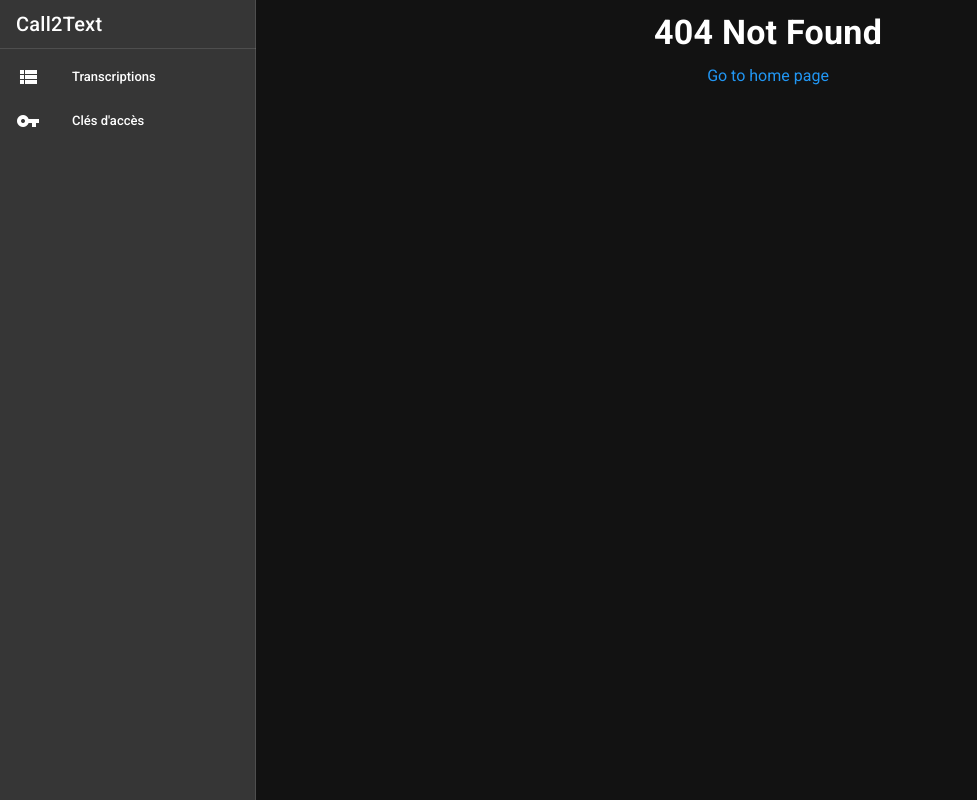
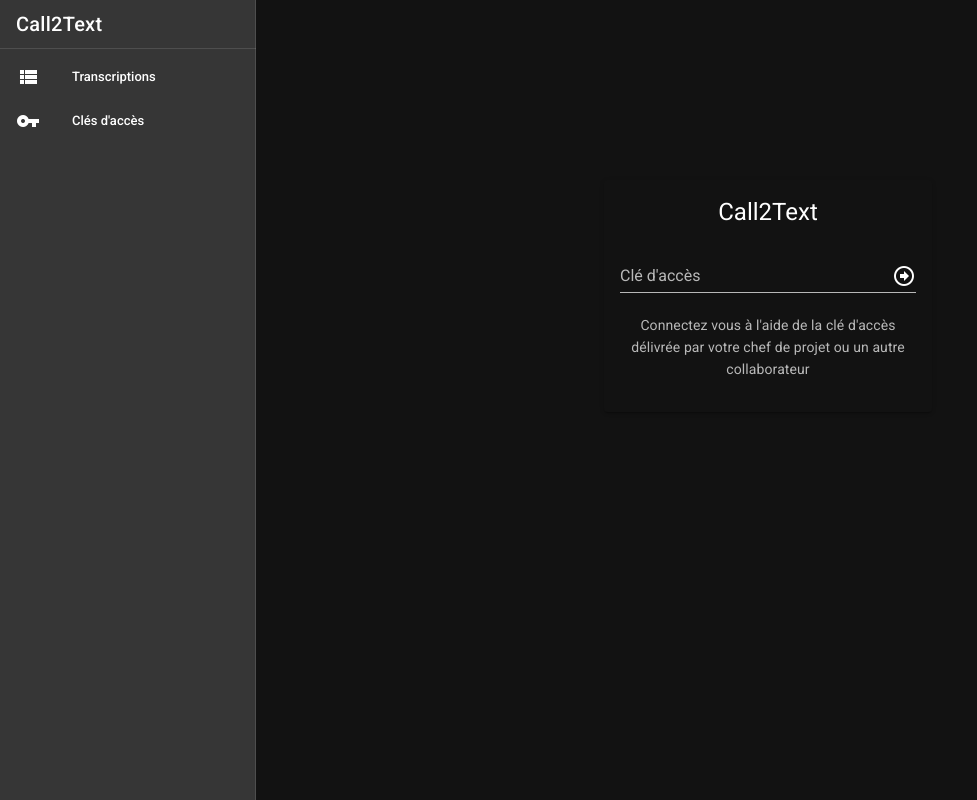
Before and after one commit to g4-dev/src-ctt-ui, a Vue app: page /login in a window 1280 px wide. Before the commit this address had no page. Shown: the whole page, without its empty margins (0-977 px from the left). Built offline with nearby package versions, Linux system fonts and the light colour scheme.

Commit message:
ADD page login + alert + verification simple

```diff
--- a/src/components/CLogin.vue
+++ b/src/components/CLogin.vue
@@ -0,0 +1,63 @@
+<template>
+  <v-container fluid grid-list-md text-center>
+    <v-alert v-model="alert" dark color="red">
+      La clé n'est pas bonne !
+    </v-alert>
+    <v-layout align-center justify-center>
+      <v-flex xs12 sm8 md4>
+        <v-card id="carteLogin" class="mx-auto transparent">
+          <v-card-title class="justify-center headline">
+            Call2Text
+          </v-card-title>
+          <v-card-text>
+            <v-form ref="form" v-model="valid" lazy-validation>
+              <v-text-field
+                v-model="key"
+                :rules="keyRules"
+                label="Clé d'accès"
+                append-icon="mdi-arrow-right-bold-circle-outline"
+                @click:append="validate"
+                required
+              />
+              <p>
+                Connectez vous à l'aide de la clé d'accès délivrée par votre
+                chef de projet ou un autre collaborateur
+              </p>
+            </v-form>
+          </v-card-text>
+        </v-card>
+      </v-flex>
+    </v-layout>
+  </v-container>
+</template>
+
+<script>
+export default {
+  data: () => ({
+    key: '',
+    alert: false,
+    keyRules: [
+      (v) => !!v || 'La clé est requise',
+      (v) =>
+        (v && v.length >= 10) || 'La clé doit être supérieure à 10 caractères',
+    ],
+  }),
+  methods: {
+    validate() {
+      if (this.$refs.form.validate()) {
+        if (this.key == 'coucou12345') {
+          this.$router.push('/')
+        } else {
+          this.alert = true
+        }
+      }
+    },
+  },
+}
+</script>
+
+<style scoped>
+#carteLogin {
+  margin-top: 50%;
+}
+</style>
--- a/src/router/index.js
+++ b/src/router/index.js
@@ -4,6 +4,7 @@ import Home from '../views/Home.vue'
 import TranscriptShow from '../views/TranscriptShow.vue'
 import Access from '../views/ApiKeys.vue'
 import NotFound from '../views/error/NotFound.vue'
+import Login from '../views/VLogin.vue'
 
 Vue.use(VueRouter)
 
@@ -24,6 +25,10 @@ const routes = [
     component: TranscriptShow,
   },
   {
+    path: '/login',
+    component: Login,
+  },
+  {
     path: '*',
     name: 'NotFound',
     component: NotFound,
--- a/src/views/VLogin.vue
+++ b/src/views/VLogin.vue
@@ -0,0 +1,15 @@
+<template>
+  <div class="Login">
+    <Login />
+  </div>
+</template>
+
+<script>
+import Login from '@/components/CLogin.vue'
+
+export default {
+  components: {
+    Login,
+  },
+}
+</script>
--- a/src/views/error/NotFound.vue
+++ b/src/views/error/NotFound.vue
@@ -14,6 +14,6 @@
 
 <script>
 export default {
-  name: 'NotFound'
+  name: 'NotFound',
 }
 </script>
```
